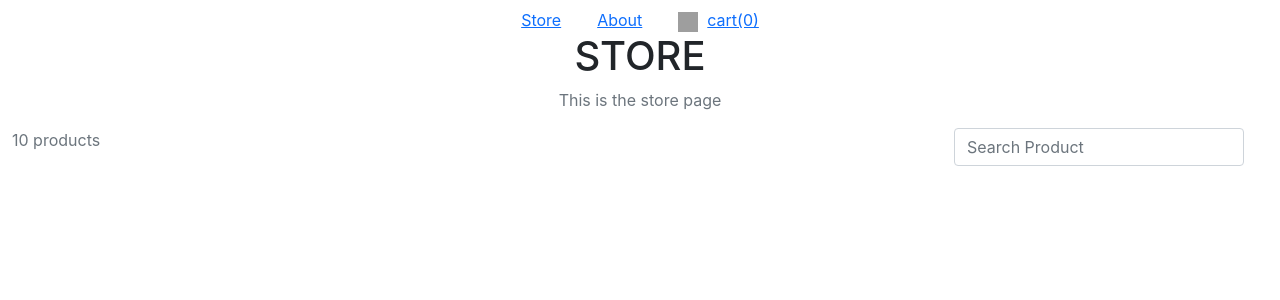
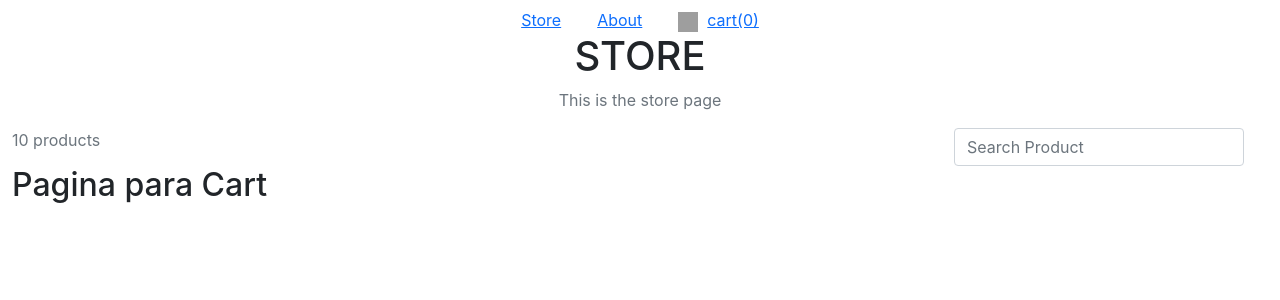
Before and after one commit to esteban2pac/Ejercicio1, a React (Create React App) app: page /Cart in a window 1280 px wide. Shown: the top 300 px of the page. Built offline with nearby package versions, Linux system fonts and the light colour scheme; grey boxes are pictures that could not be loaded; the HTML template or start-up script is replaced by a standard one.

Commit message:
Cambio en clase

```diff
--- a/src/Misrutas.js
+++ b/src/Misrutas.js
@@ -7,8 +7,8 @@ export default function Misroutes(){
     return (
         <Switch>
         <Route exact path='/' component={Store}/>
-        <Route path='/About' componen={About}/>
-        <Route path='/Cart' componen={Cart}/>
+        <Route path='/About' component={About}/>
+        <Route path='/Cart' component={Cart}/>
         </Switch>
     );
 }
```
